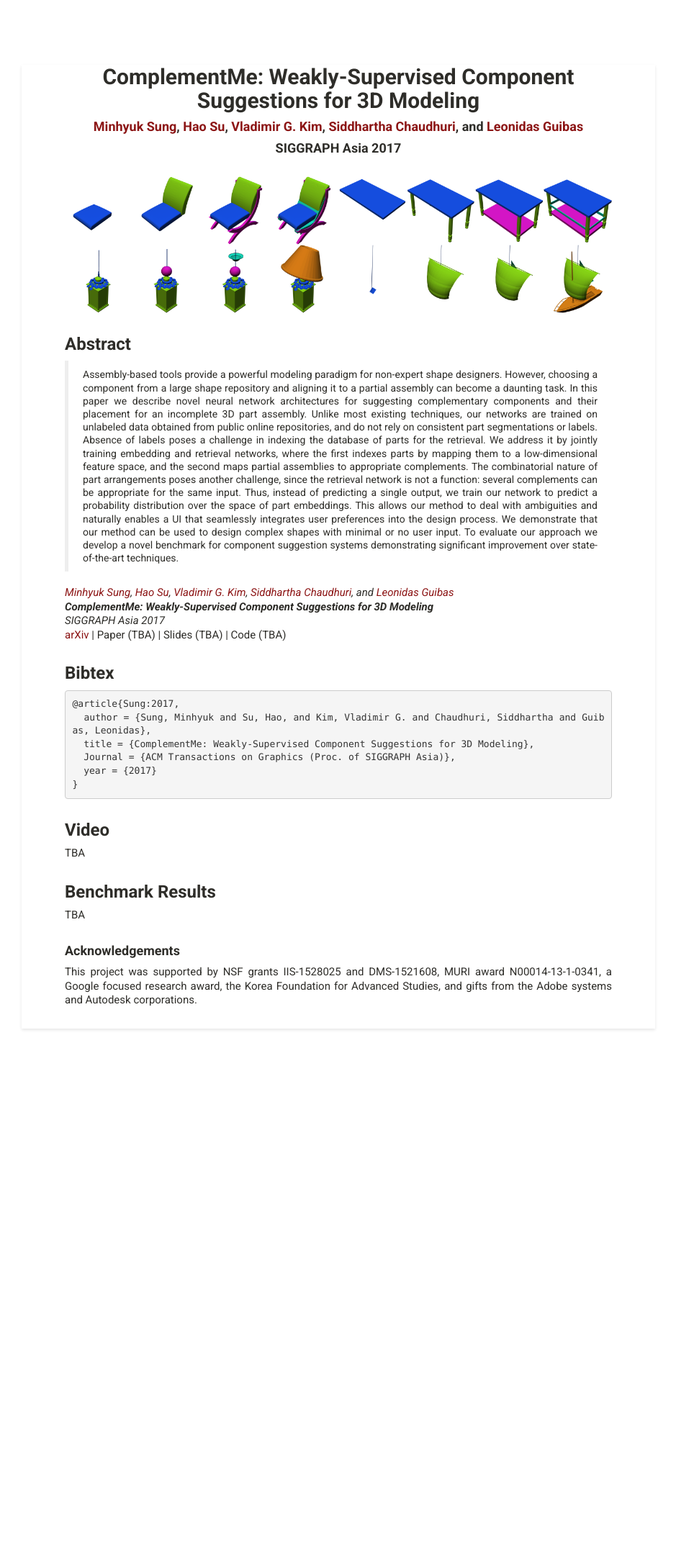
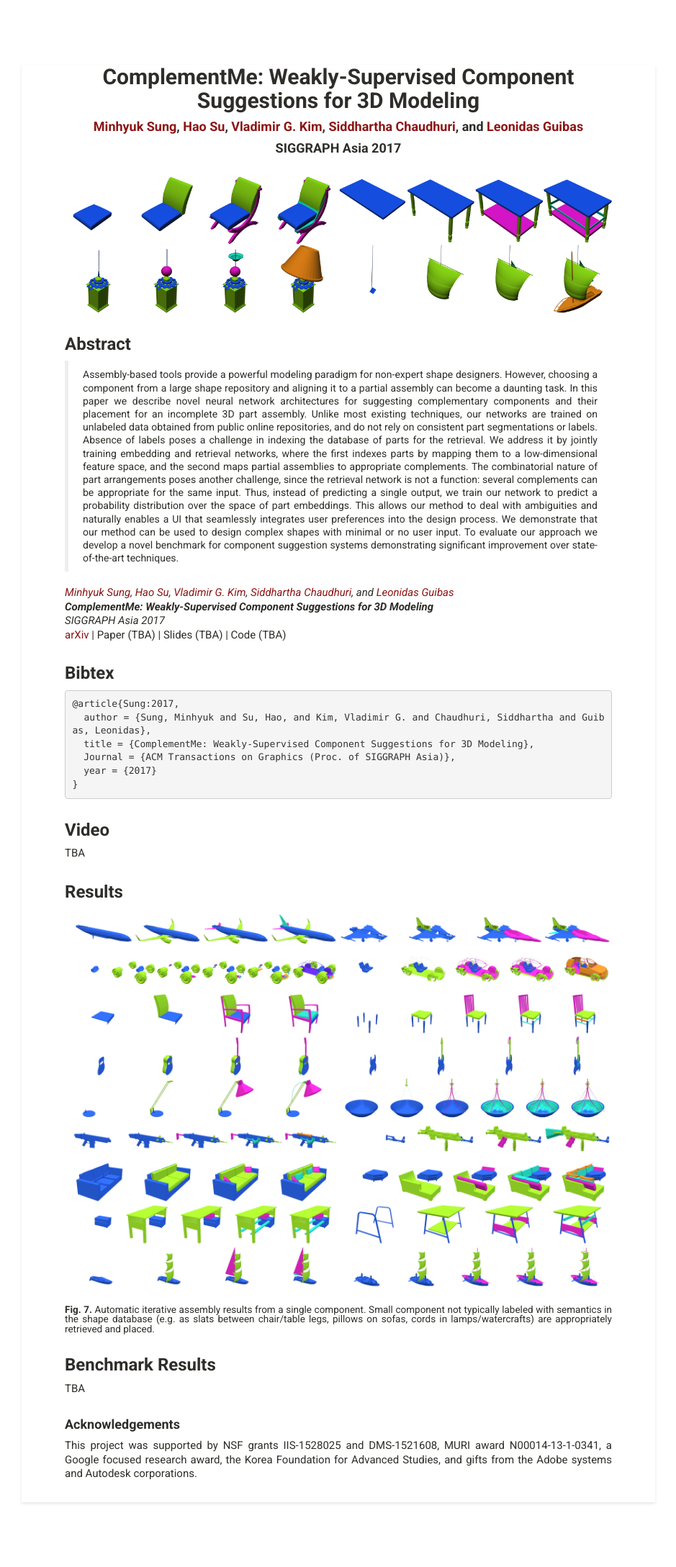
Before and after one commit to mhsung/mhsung.github.io, a Jekyll site: the page built from _posts/2017-08-19-component-assembly.md, in a window 1280 px wide. Shown: the whole page at 72% size, without its empty margins (170-1109 px from the left). Built offline with Jekyll 4.4.1, drawn with Linux system fonts in a browser that asks for light colours; our own code applies the rules of GitHub Pages for plain Markdown files; before the commit the page ends 1519 px from its top, so only the background shows below that.

Commit message:
Minor update.

```diff
--- a/_posts/2017-08-19-component-assembly.md
+++ b/_posts/2017-08-19-component-assembly.md
@@ -53,6 +53,21 @@ code-link: TBA
 ### Video
 TBA
 
+### Results
+![]({{site.baseurl}}/assets/images/{{page.slug}}/results.png)
+
+<style>
+p.caption {
+  font-size: 90%;
+  line-height: 100%;
+}
+</style>
+<p class="caption">
+<br>
+<b>Fig. 7.</b> Automatic iterative assembly results from a single component. Small component not typically labeled with semantics in the shape database (e.g. as slats between chair/table legs, pillows on sofas, cords in lamps/watercrafts) are appropriately retrieved and placed.
+</p>
+
+
 ### Benchmark Results
 TBA
 
```
Also changed, not shown: assets/images/component-assembly/results.png (added).
